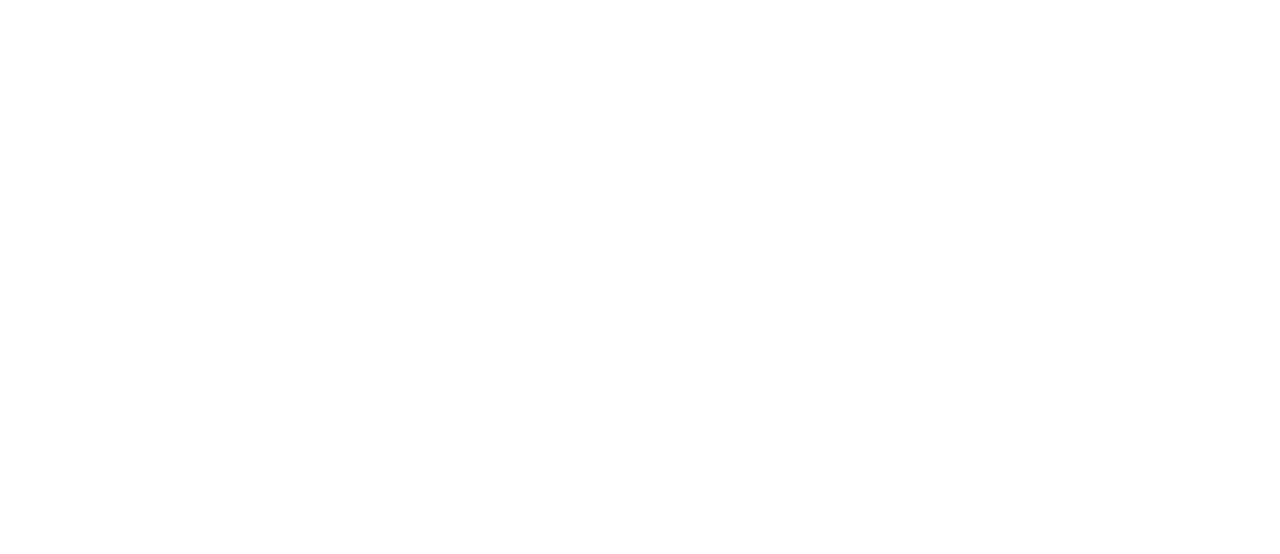
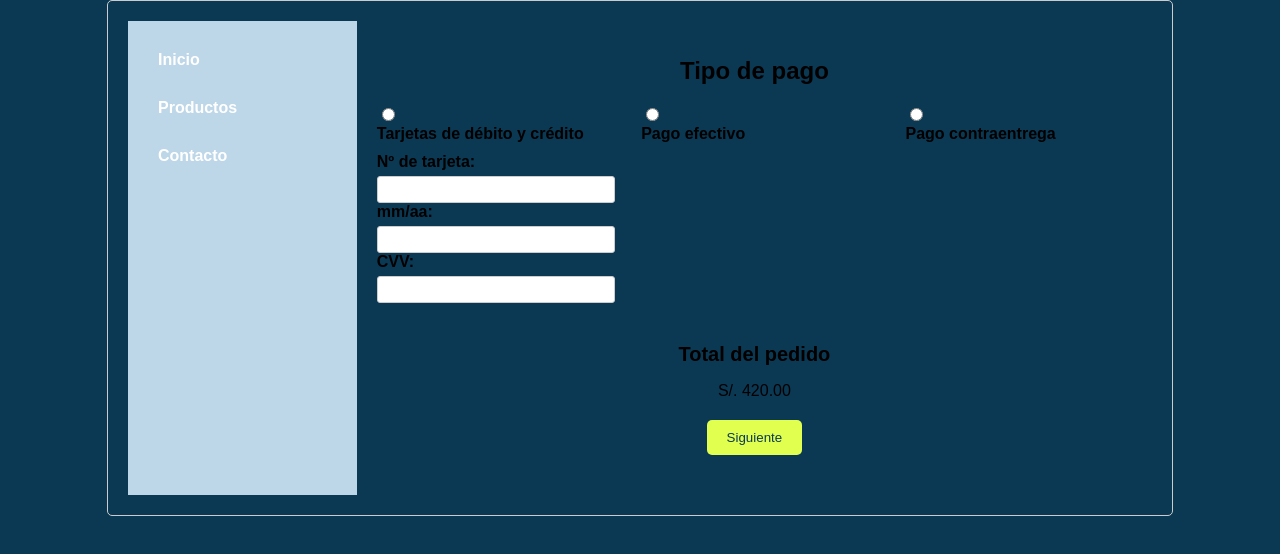
Before and after one commit to RosmeriCcF/G6-UX-Emprende-Conecta, a plain HTML site: page vista-9.html in a window 1280 px wide. Drawn offline with Linux system fonts and the light colour scheme.

Commit message:
Estructura y estilos 7.8.9}

```diff
--- a/Vista-7.html
+++ b/Vista-7.html
@@ -1,13 +1,38 @@
-<html lang="en">
+<!DOCTYPE html>
+<html lang="es">
 
 <head>
     <meta charset="UTF-8">
     <meta name="viewport" content="width=device-width, initial-scale=1.0">
-    <title>Document</title>
+    <title>Chat</title>
+    <link rel="stylesheet" href="./css/style-7.css">
 </head>
 
 <body>
-
+    <div class="container">
+        <div class="sidebar">
+            <nav>
+                <ul>
+                    <li><a href="#">Inicio</a></li>
+                    <li><a href="#">Productos</a></li>
+                    <li><a href="#">Contacto</a></li>
+                </ul>
+            </nav>
+        </div>
+        <div class="main-content">
+            <div class="header">
+                <h1>¡Bienvenido a Klyn!</h1>
+            </div>
+            <div class="chat-container">
+                <div class="chat-history">
+                </div>
+                <div class="chat-input">
+                    <input type="text" placeholder="Escribe un mensaje...">
+                    <button class="send-button">Enviar</button>
+                </div>
+            </div>
+        </div>
+    </div>
 </body>
 
 </html>
--- /dev/null
+++ b/css/style-7.css
@@ -0,0 +1,145 @@
+/* CSS code from Vista 7 (Chat) */
+
+body {
+    font-family: sans-serif;
+    margin: 0;
+    padding: 0;
+    background-color: #0B3954;
+    /* Color de fondo del body */
+}
+
+.container {
+    width: 80%;
+    margin: 0 auto;
+    padding: 20px;
+    border: 1px solid #ccc;
+    border-radius: 5px;
+    display: flex;
+}
+
+.sidebar {
+    width: 20%;
+    background-color: #BDD6E8;
+    /* Color de fondo de la barra lateral */
+    padding: 20px;
+}
+
+.sidebar nav ul {
+    list-style: none;
+    margin: 0;
+    padding: 0;
+}
+
+.sidebar nav li {
+    margin-bottom: 10px;
+}
+
+.sidebar nav a {
+    display: block;
+    padding: 10px;
+    text-decoration: none;
+    color: white;
+    /* Color de los iconos */
+    font-weight: bold;
+}
+
+.sidebar nav a:hover {
+    background-color: #0B3954;
+    /* Color de los iconos al hover */
+}
+
+.main-content {
+    width: 80%;
+    padding: 20px;
+}
+
+.header {
+    text-align: center;
+    margin-bottom: 20px;
+    background-color: #E0E0E0;
+    /* Color de fondo del encabezado */
+}
+
+.header h1 {
+    font-size: 24px;
+    font-weight: bold;
+    color: #303030;
+    /* Color del texto del encabezado */
+}
+
+.chat-container {
+    display: flex;
+    flex-direction: column;
+    height: 400px;
+    /* Ajustar la altura según sea necesario */
+    overflow-y: scroll;
+    /* Habilitar el desplazamiento si es necesario */
+}
+
+.chat-history {
+    flex: 1;
+    /* Ocupar el espacio restante */
+    padding: 20px;
+    background-color: #E6E6E6;
+    /* Color de fondo del historial de chat */
+}
+
+.chat-history .message {
+    margin-bottom: 10px;
+    padding: 10px;
+    border-radius: 5px;
+    background-color: #FFFFFF;
+    /* Color de fondo del mensaje */
+    border: 1px solid #ccc;
+}
+
+.chat-history .message.self {
+    text-align: right;
+}
+
+.chat-history .message.self .content {
+    background-color: #E0F0F0;
+    /* Color de fondo del mensaje propio */
+}
+
+.chat-history .message .sender {
+    font-weight: bold;
+    margin-bottom: 5px;
+}
+
+.chat-history .message .content {
+    word-wrap: break-word;
+    /* Permitir que el texto se ajuste al ancho del contenedor */
+}
+
+.chat-input {
+    display: flex;
+    align-items: center;
+    padding: 20px;
+    background-color: #E0E0E0;
+    /* Color de fondo del área de entrada */
+}
+
+.chat-input input {
+    flex: 1;
+    /* Ocupar el espacio disponible */
+    padding: 10px;
+    border: 1px solid #ccc;
+    border-radius: 5px;
+}
+
+.chat-input button {
+    background-color: #E0FF4F;
+    /* Color del botón de envío */
+    color: white;
+    /* Color del texto del botón */
+    border: none;
+    border-radius: 5px;
+    padding: 10px 20px;
+    cursor: pointer;
+}
+
+.chat-input button:hover {
+    background-color: #D6F84A;
+    /* Color del botón de envío al hover */
+}
--- /dev/null
+++ b/css/style-8.css
@@ -0,0 +1,73 @@
+body {
+    font-family: sans-serif;
+    margin: 0;
+    padding: 0;
+    background-color: #0B3954;
+    /* Color de fondo del body */
+}
+
+.container {
+    width: 80%;
+    margin: 0 auto;
+    padding: 20px;
+    border: 1px solid #ccc;
+    border-radius: 5px;
+    display: flex;
+}
+
+.sidebar {
+    width: 20%;
+    background-color: #BDD6E8;
+    /* Color de fondo de la barra lateral */
+    padding: 20px;
+}
+
+.sidebar nav ul {
+    list-style: none;
+    margin: 0;
+    padding: 0;
+}
+
+.sidebar nav li {
+    margin-bottom: 10px;
+}
+
+.sidebar nav a {
+    display: block;
+    padding: 10px;
+    text-decoration: none;
+    color: white;
+    /* Color de los iconos */
+    font-weight: bold;
+}
+
+.sidebar nav a:hover {
+    background-color: #0B3954;
+    /* Color de los iconos al hover */
+}
+
+.main-content {
+    width: 80%;
+    padding: 20px;
+}
+
+.header {
+    text-align: center;
+    margin-bottom: 20px;
+}
+
+.header h1 {
+    font-size: 24px;
+    font-weight: bold;
+}
+
+.cart-items {
+    display: flex;
+    flex-wrap: wrap;
+    justify-content: space-between;
+}
+
+.cart-item {
+    width: 30%;
+    margin-bottom: 10px;
+}
--- /dev/null
+++ b/css/style-9.css
@@ -0,0 +1,130 @@
+body {
+    font-family: sans-serif;
+    margin: 0;
+    padding: 0;
+    background-color: #0B3954;
+    /* Color de fondo del body */
+}
+
+.container {
+    width: 80%;
+    margin: 0 auto;
+    padding: 20px;
+    border: 1px solid #ccc;
+    border-radius: 5px;
+    display: flex;
+}
+
+.sidebar {
+    width: 20%;
+    background-color: #BDD6E8;
+    /* Color de fondo de la barra lateral */
+    padding: 20px;
+}
+
+.sidebar nav ul {
+    list-style: none;
+    margin: 0;
+    padding: 0;
+}
+
+.sidebar nav li {
+    margin-bottom: 10px;
+}
+
+.sidebar nav a {
+    display: block;
+    padding: 10px;
+    text-decoration: none;
+    color: white;
+    /* Color de los iconos */
+    font-weight: bold;
+}
+
+.sidebar nav a:hover {
+    background-color: #0B3954;
+    /* Color de los iconos al hover */
+}
+
+.main-content {
+    width: 80%;
+    padding: 20px;
+}
+
+.header {
+    text-align: center;
+    margin-bottom: 20px;
+}
+
+.header h1 {
+    font-size: 24px;
+    font-weight: bold;
+}
+
+.payment-options {
+    display: flex;
+    flex-wrap: wrap;
+    justify-content: space-between;
+}
+
+.payment-option {
+    width: 30%;
+    margin-bottom: 20px;
+}
+
+.payment-option input[type="radio"] {
+    margin-right: 10px;
+}
+
+.payment-option label {
+    display: block;
+    font-size: 16px;
+    font-weight: bold;
+    margin-bottom: 10px;
+}
+
+.credit-card-details label {
+    display: block;
+    margin-bottom: 5px;
+}
+
+.credit-card-details input[type="text"],
+.credit-card-details input[type="number"] {
+    width: 100%;
+    padding: 5px;
+    border: 1px solid #ccc;
+    border-radius: 3px;
+}
+
+.order-summary {
+    text-align: center;
+    margin-top: 20px;
+}
+
+.order-summary h2 {
+    font-size: 20px;
+    font-weight: bold;
+    margin-bottom: 10px;
+}
+
+.order-summary p {
+    font-size: 16px;
+}
+
+.next-button {
+    display: block;
+    margin: 20px auto;
+    padding: 10px 20px;
+    background-color: #E0FF4F;
+    /* Color del botón */
+    color: #0B3954;
+    /* Color del texto del botón */
+    border: none;
+    border-radius: 5px;
+    cursor: pointer;
+}
+
+.next-button:hover {
+    background-color: #D6F84A;
+    /* Color del botón al hover */
+}
--- a/vista-9.html
+++ b/vista-9.html
@@ -0,0 +1,57 @@
+<!DOCTYPE html>
+<html lang="es">
+
+<head>
+    <meta charset="UTF-8">
+    <meta name="viewport" content="width=device-width, initial-scale=1.0">
+    <title>Pago</title>
+    <link rel="stylesheet" href="./css/style-9.css">
+</head>
+
+<body>
+    <div class="container">
+        <div class="sidebar">
+            <nav>
+                <ul>
+                    <li><a href="#">Inicio</a></li>
+                    <li><a href="#">Productos</a></li>
+                    <li><a href="#">Contacto</a></li>
+                </ul>
+            </nav>
+        </div>
+        <div class="main-content">
+            <div class="header">
+                <h1>Tipo de pago</h1>
+            </div>
+            <div class="payment-options">
+                <div class="payment-option">
+                    <input type="radio" id="credit-card" name="payment-method" value="credit-card">
+                    <label for="credit-card">Tarjetas de débito y crédito</label>
+                    <div class="credit-card-details">
+                        <label for="card-number">Nº de tarjeta:</label>
+                        <input type="text" id="card-number" name="card-number">
+                        <label for="expiration-date">mm/aa:</label>
+                        <input type="text" id="expiration-date" name="expiration-date">
+                        <label for="cvv">CVV:</label>
+                        <input type="text" id="cvv" name="cvv">
+                    </div>
+                </div>
+                <div class="payment-option">
+                    <input type="radio" id="cash" name="payment-method" value="cash">
+                    <label for="cash">Pago efectivo</label>
+                </div>
+                <div class="payment-option">
+                    <input type="radio" id="delivery" name="payment-method" value="delivery">
+                    <label for="delivery">Pago contraentrega</label>
+                </div>
+            </div>
+            <div class="order-summary">
+                <h2>Total del pedido</h2>
+                <p>S/. 420.00</p>
+            </div>
+            <button class="next-button">Siguiente</button>
+        </div>
+    </div>
+</body>
+
+</html>
```
Also changed, not shown: vista-8.html (+28 -0 lines), css/style.css (deleted), index.html (deleted).
